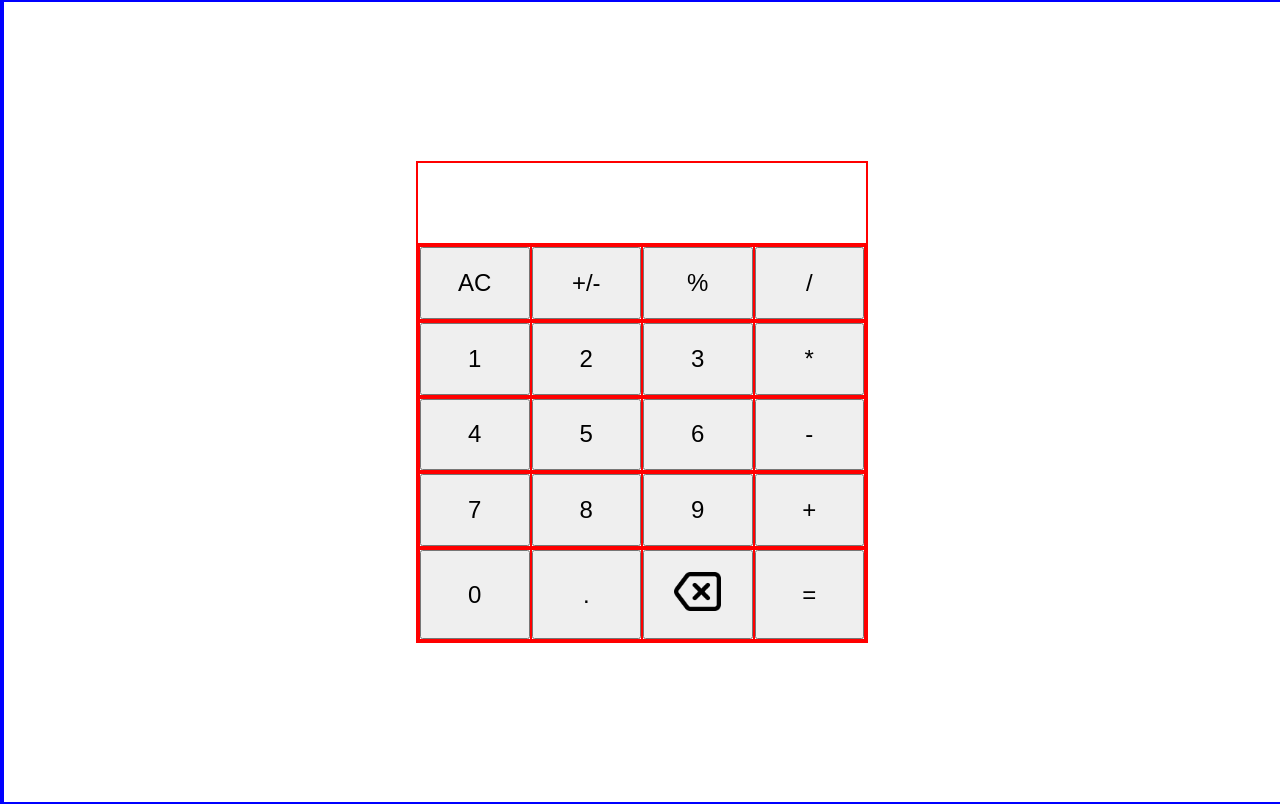
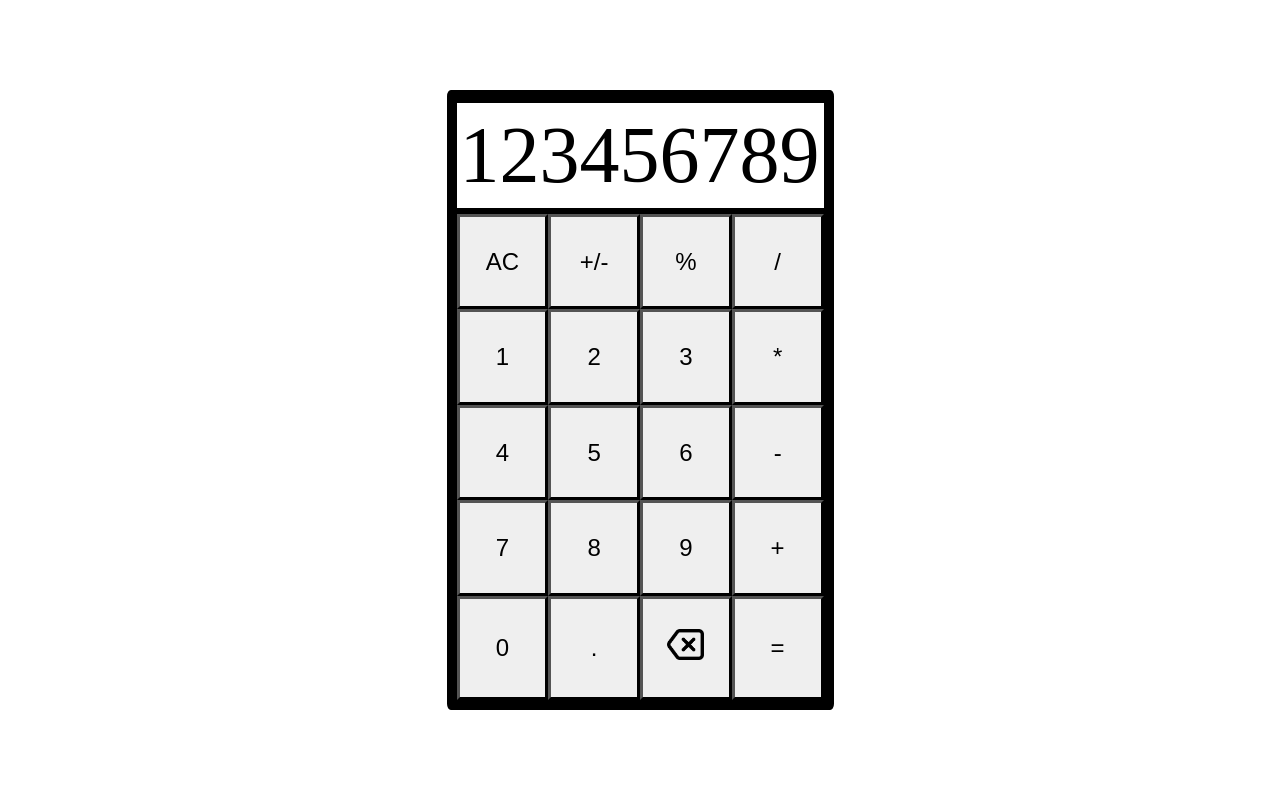
Before and after one commit to YehorKo757/TOP-calculator, a plain HTML site: page index.html in a window 1280 px wide. Drawn offline with Linux system fonts and the light colour scheme.

Commit message:
Add styling
Do borders, set sizes for containers and font-size of screen.

```diff
--- a/style.css
+++ b/style.css
@@ -1,12 +1,13 @@
 body, html {
       display: flex;
       justify-content: center;
-      border: 2px solid blue;
       width: 100%;
       height: 100%;
       padding: 0;
       margin: 0;
       align-items: center;
+      min-height: 600px;
+      min-width: 367px;
 }
 
 img {
@@ -16,21 +17,32 @@ img {
 
 div {
       display: flex;
-      border: 1px solid red;
 }
 
 .container {
       flex-direction: column;
-      width: 40vw;
-      height: 60vh;
-      max-width: 450px;
-      max-height: 600px;
-      min-width: 250px;
-      min-height: 425px;
+      height: 600px;
+      width: 367px;
+      border-radius: 1%;
+      border-color: black;
+      border-width: 10px;
+      border-style: solid;
 }
 
 .screen {
-      height: 10vh;
+      height: 97px;
+      justify-content: flex-end;
+      align-items: center;
+      font-size: 80px;
+      min-width: 250px;
+      padding: 4px;
+      border-color: black;
+      border-bottom-width: 6px;
+      border-style: solid;
+      margin: 0;
+      border-left-width: 0;
+      border-right-width: 0;
+      border-right-width: 0;
 }
 
 .buttons {
@@ -48,6 +60,8 @@ button {
       font-weight: 500;
       width: 100%;
       height: 100%;
+      border-color: black;
+      border-width: 3px;
 }
 
 .button {
```
Also changed, not shown: index.html (+1 -1 lines).
